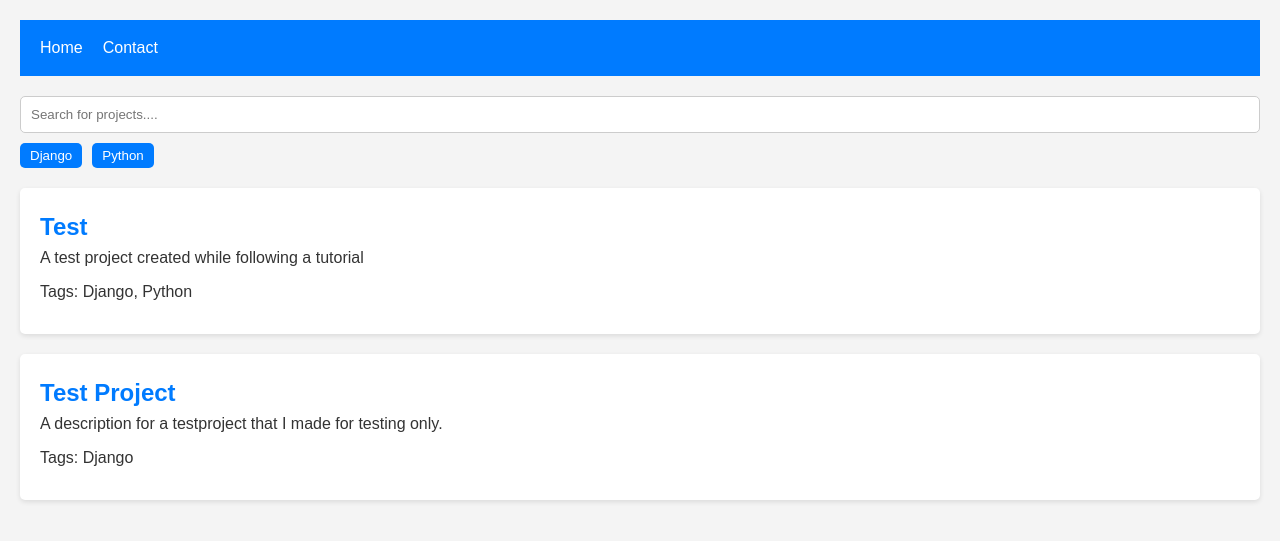
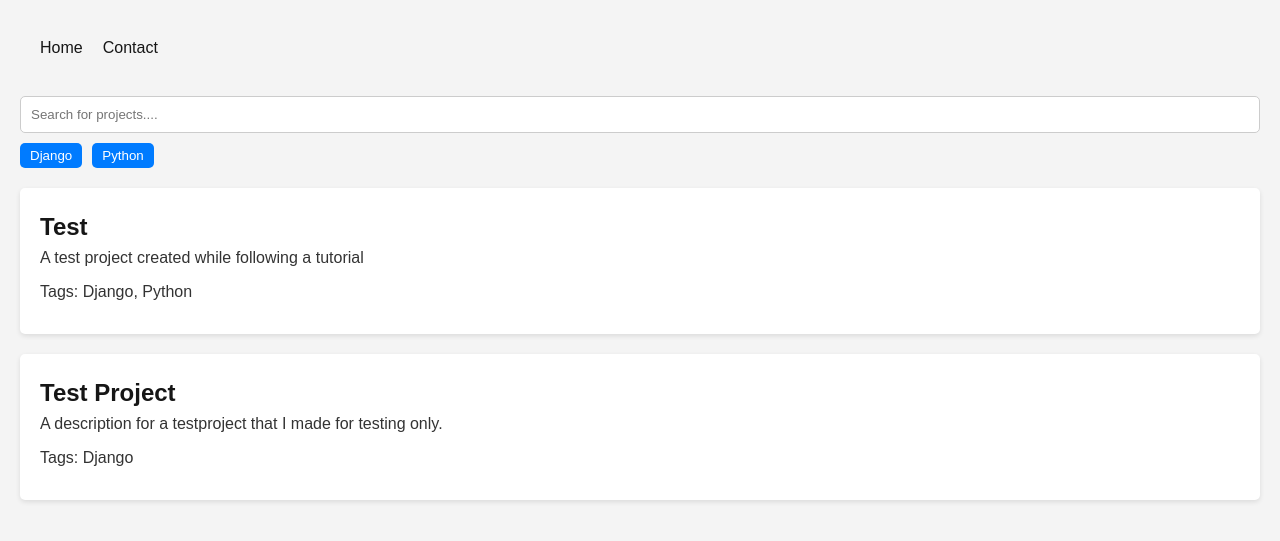
Before and after one commit to Mohamork/portfolio_mohamed_kromah, a Django app: page / in a window 1280 px wide. Shown: the top 541 px of the page. Run offline with Django 5.2, Linux system fonts and the light colour scheme; data comes from the database, SQL or seed files in the repository.

Commit message:
change styles

```diff
--- a/main/static/css/base.css
+++ b/main/static/css/base.css
@@ -15,17 +15,18 @@ body {
 }
 
 a {
-  color: #007bff;
+  color: #161616;
   text-decoration: none;
 }
 
 a:hover {
   text-decoration: underline;
+  text-decoration-color: #007bff;
 }
 
 /* Header and Navigation Menu */
 header {
-  background-color: #007bff;
+  background-color: #f4f4f4;
   color: white;
   padding: 10px 20px;
 }
@@ -42,12 +43,12 @@ header {
 }
 
 .nav-menu a {
-  color: white;
+  color: #161616;
   transition: color 0.3s ease;
 }
 
 .nav-menu a:hover {
-  color: #d1eaff;
+  color: #161616;
 }
 
 /* Main Content Area */
```
